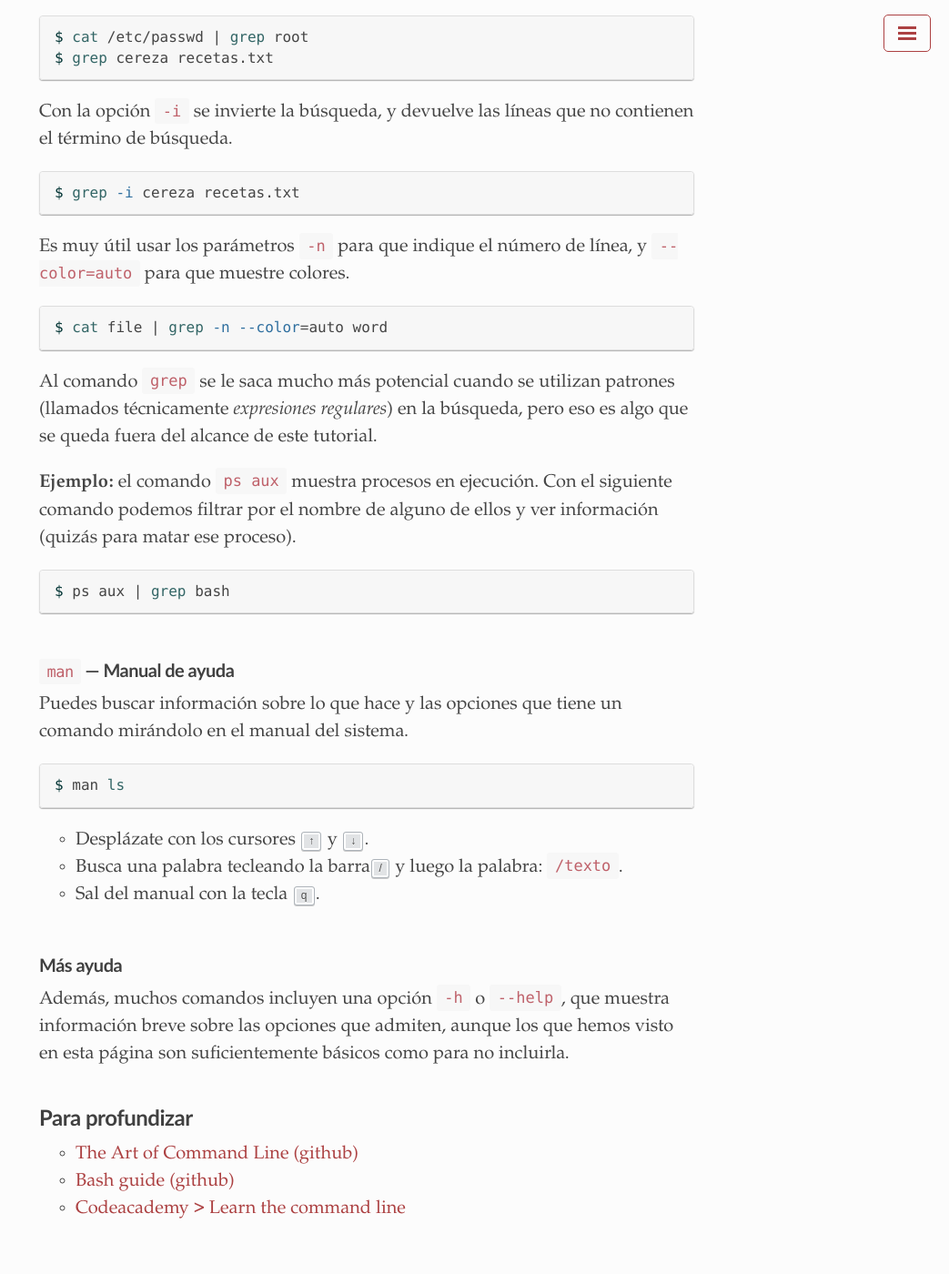
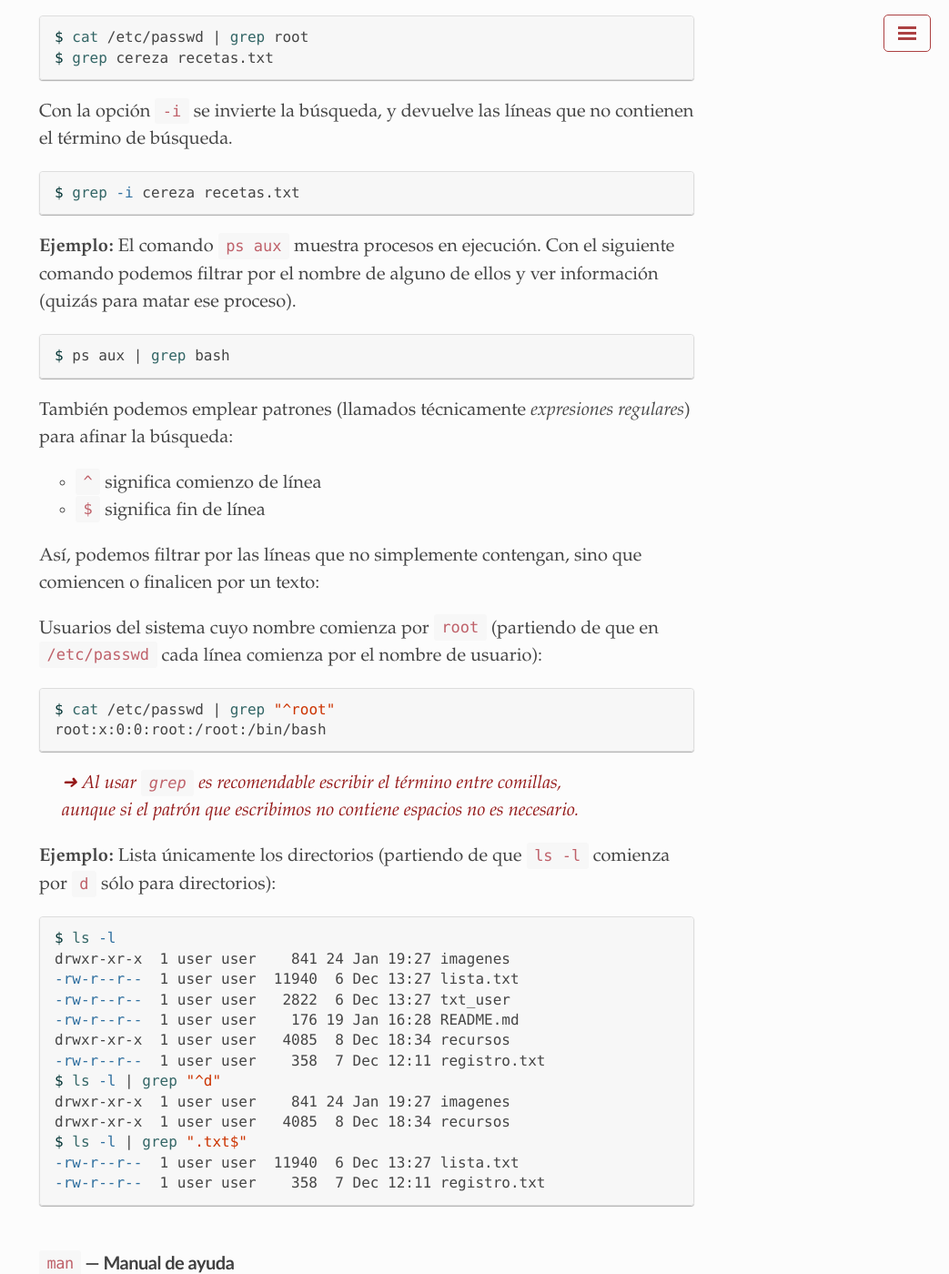
Before and after one commit to santi-gf/santi-gf.github.io, a Jekyll site: the page built from terminal-linux.md, in a window 1280 px wide and 1400 px high, scrolled down 9172 px. Shown: the whole window at 91% size, without its empty margins (237-1280 px from the left). Built offline with Jekyll 4.4.1, drawn with Linux system fonts in a browser that asks for light colours; a style sheet for code colours, icons or effects is not loaded.

Commit message:
Terminal > update grep

````diff
--- a/terminal-linux.md
+++ b/terminal-linux.md
@@ -15,6 +15,9 @@ h3 {
   -moz-user-select: none;
   -ms-user-select: none;
   user-select: none;
+}
+.text-tip {
+    color: #941818;
 }
 </style>
 
@@ -321,17 +324,44 @@ Con la opción `-i` se invierte la búsqueda, y devuelve las líneas que no cont
 $ grep -i cereza recetas.txt
 ```
 
-Es muy útil usar los parámetros `-n` para que indique el número de línea, y `--color=auto` para que muestre colores.
+**Ejemplo:** El comando `ps aux` muestra procesos en ejecución. Con el siguiente comando podemos filtrar por el nombre de alguno de ellos y ver información (quizás para matar ese proceso).
 ```bash
-$ cat file | grep -n --color=auto word
+$ ps aux | grep bash
 ```
 
-Al comando `grep` se le saca mucho más potencial cuando se utilizan patrones (llamados técnicamente *expresiones regulares*) en la búsqueda, pero eso es algo que se queda fuera del alcance de este tutorial.
+
+También podemos emplear patrones (llamados técnicamente *expresiones regulares*) para afinar la búsqueda:
+
+- `^` significa comienzo de línea
+- `$` significa fin de línea
+
+Así, podemos filtrar por las líneas que no simplemente contengan, sino que comiencen o finalicen por un texto:
+
+Usuarios del sistema cuyo nombre comienza por `root` (partiendo de que en `/etc/passwd` cada línea comienza por el nombre de usuario):
+```bash
+$ cat /etc/passwd | grep "^root"
+root:x:0:0:root:/root:/bin/bash
+```
+
+> ➜ Al usar `grep` es recomendable escribir el término entre comillas, aunque si el patrón que escribimos no contiene espacios no es necesario.
+{:.text-tip}
 
 
-**Ejemplo:** el comando `ps aux` muestra procesos en ejecución. Con el siguiente comando podemos filtrar por el nombre de alguno de ellos y ver información (quizás para matar ese proceso).
+**Ejemplo:** Lista únicamente los directorios (partiendo de que `ls -l` comienza por `d` sólo para directorios):
 ```bash
-$ ps aux | grep bash
+$ ls -l
+drwxr-xr-x  1 user user    841 24 Jan 19:27 imagenes
+-rw-r--r--  1 user user  11940  6 Dec 13:27 lista.txt
+-rw-r--r--  1 user user   2822  6 Dec 13:27 txt_user
+-rw-r--r--  1 user user    176 19 Jan 16:28 README.md
+drwxr-xr-x  1 user user   4085  8 Dec 18:34 recursos
+-rw-r--r--  1 user user    358  7 Dec 12:11 registro.txt
+$ ls -l | grep "^d"
+drwxr-xr-x  1 user user    841 24 Jan 19:27 imagenes
+drwxr-xr-x  1 user user   4085  8 Dec 18:34 recursos
+$ ls -l | grep ".txt$"
+-rw-r--r--  1 user user  11940  6 Dec 13:27 lista.txt
+-rw-r--r--  1 user user    358  7 Dec 12:11 registro.txt
 ```
 
 
````
